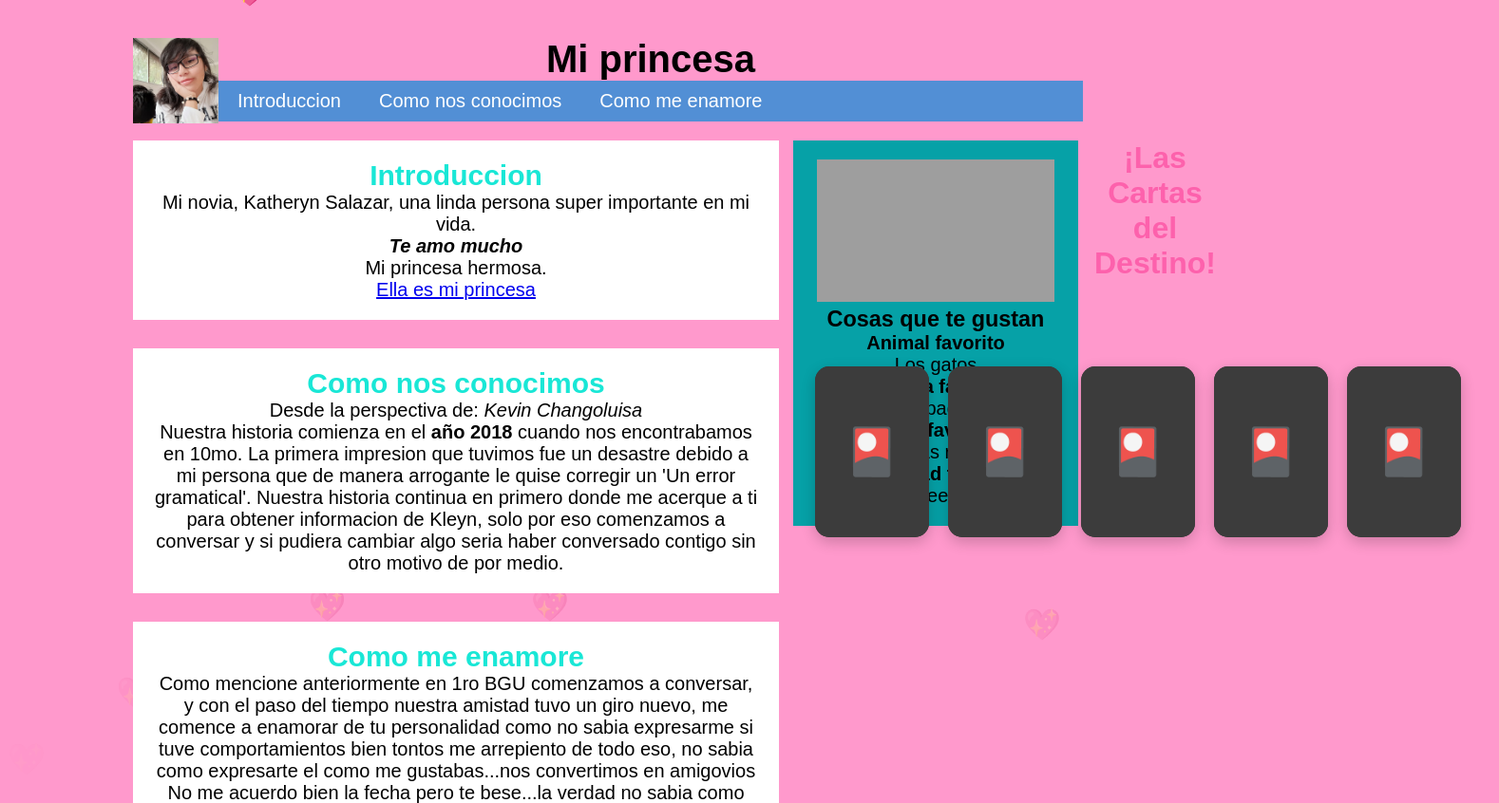
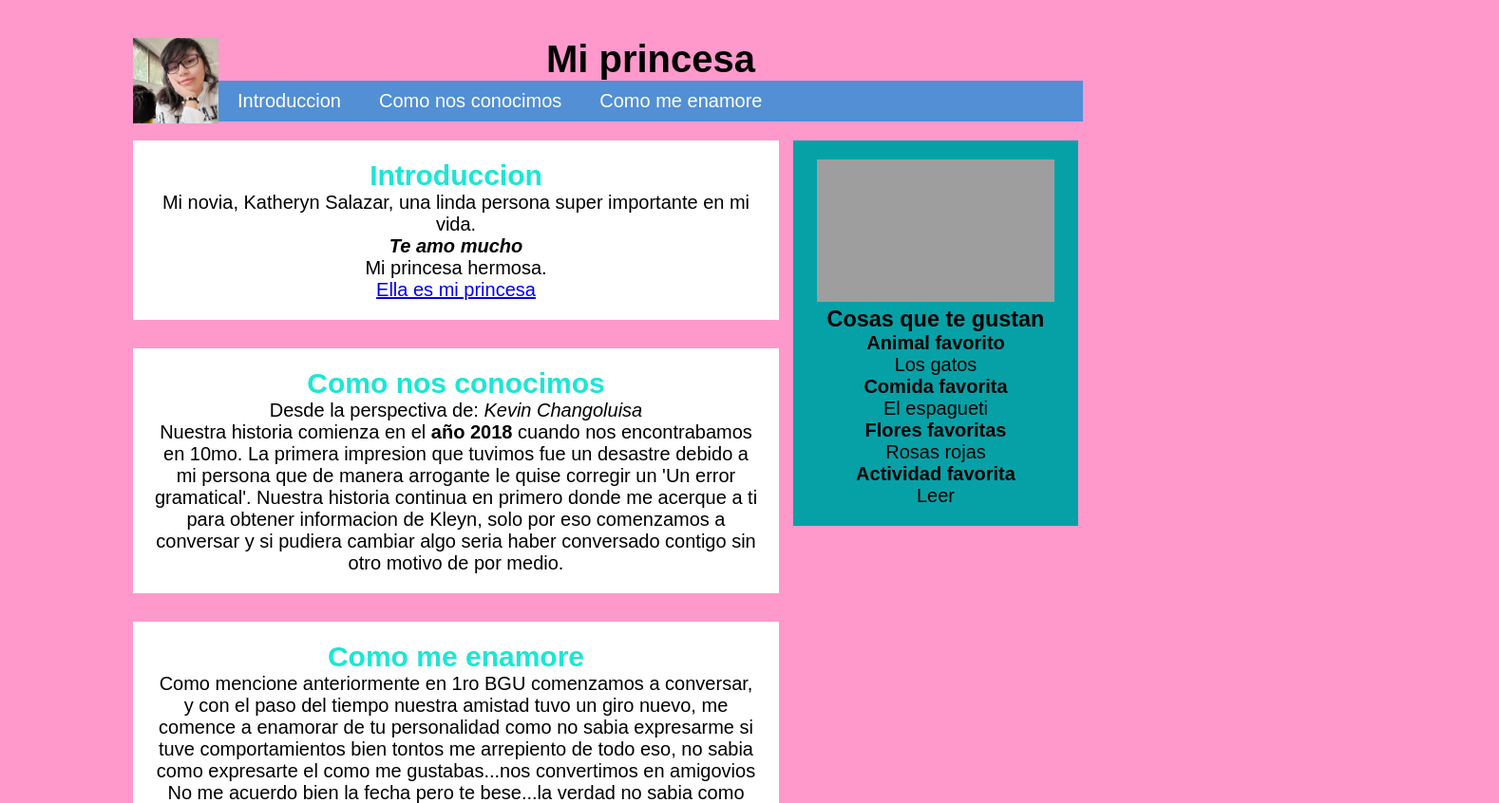
Before and after one commit to Alchuquitar/Kath, a plain HTML site: page index.html in a window 1280 px wide. Shown: the top 846 px of the page at 95% size, 1578 px wide, since content can reach past the window. Drawn offline with Linux system fonts and the light colour scheme; grey boxes are pictures that could not be loaded.

Commit message:
Update index.html

```diff
--- a/index.html
+++ b/index.html
@@ -114,37 +114,7 @@
                     </p>
             </aside>
         </section>
-<article>
-<div class="container">
-        <h1 class="title">¡Las Cartas del Destino!</h1>
-        <div class="cards">
-            <div class="card" id="card1">
-                <div class="front">🎴</div>
-                <div class="back"></div>
-            </div>
-            <div class="card" id="card2">
-                <div class="front">🎴</div>
-                <div class="back"></div>
-            </div>
-            <div class="card" id="card3">
-                <div class="front">🎴</div>
-                <div class="back"></div>
-            </div>
-            <div class="card" id="card4">
-                <div class="front">🎴</div>
-                <div class="back"></div>
-            </div>
-            <div class="card" id="card5">
-                <div class="front">🎴</div>
-                <div class="back"></div>
-            </div>
-        </div>
-    </div>
 
-    <div class="heart-rain"></div>
-
-    <script src="script.js"></script>
-    <article>
         <footer>
             <p>Kevin Changoluisa</p>
         </footer>
```
